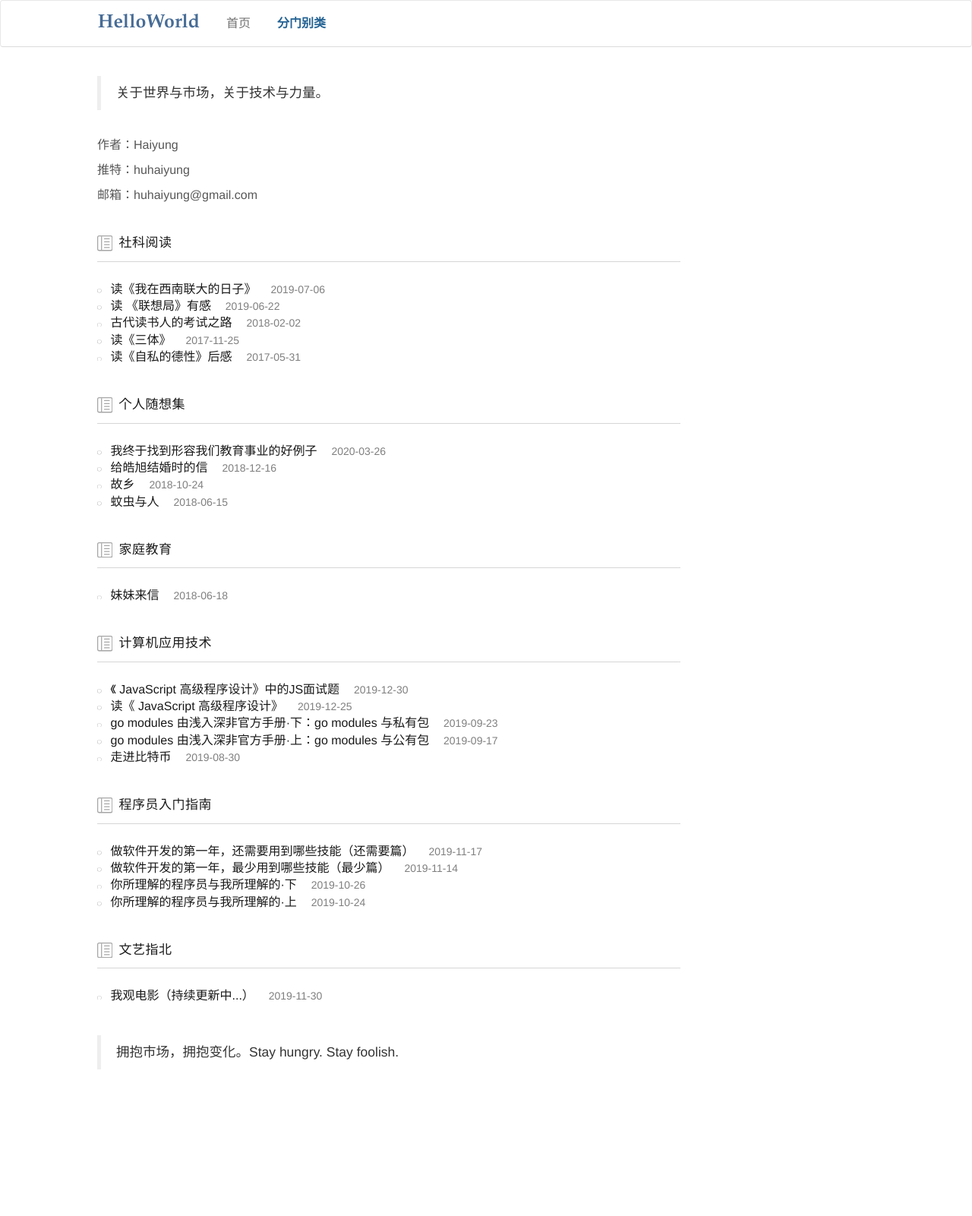
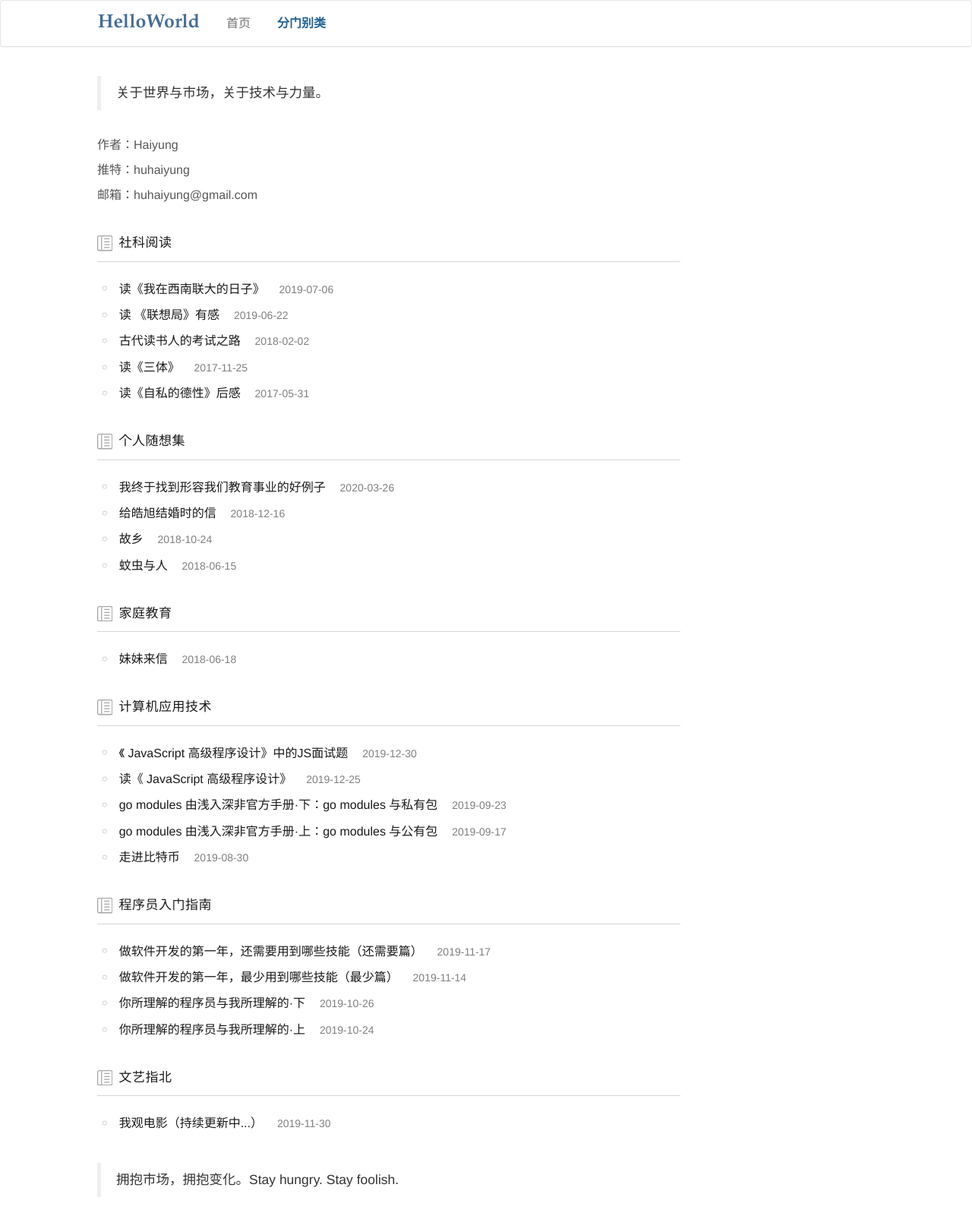
Before and after one commit to Haiyung/haiyung.github.io, a Jekyll site: the page built from pages/archive.md, in a window 1280 px wide. Shown: the whole page at 76% size. Built offline with Jekyll 4.4.1, drawn with Linux system fonts in a browser that asks for light colours; nearby versions of some CDN libraries; before the commit the page ends 1433 px from its top, so only the background shows below that.

```diff
--- a/css/home.css
+++ b/css/home.css
@@ -115,8 +115,13 @@
     margin-top: 40px;
 }
 
-.archive-article-item {
-    margin-bottom: 18px;
+.archive-article-item .item-row {
+    margin-bottom: 12px;
+}
+
+.archive-article-item .item-row svg {
+    margin-left: 0.5em;
+    margin-right: 0.3em;
 }
 
 .archive-article-item a {
--- a/pages/archive.md
+++ b/pages/archive.md
@@ -28,7 +28,7 @@
             {% for post in posts %}
                 {% if post.url %}
                     <div class="item-row">
-                        <svg class="bi bi-circle" width="0.4em" height="0.4em" viewBox="0 0 16 16" fill="#A6A6A6" xmlns="http://www.w3.org/2000/svg">
+                        <svg class="bi bi-circle" width="0.4em" height="0.8em" viewBox="0 0 16 16" fill="#A6A6A6" xmlns="http://www.w3.org/2000/svg">
                           <path fill-rule="evenodd" d="M8 15A7 7 0 108 1a7 7 0 000 14zm0 1A8 8 0 108 0a8 8 0 000 16z" clip-rule="evenodd"/>
                         </svg>
                         <a class="item-url" href="{{ site.baseurl }}{{ post.url }}">{{ post.title }}</a>
```
